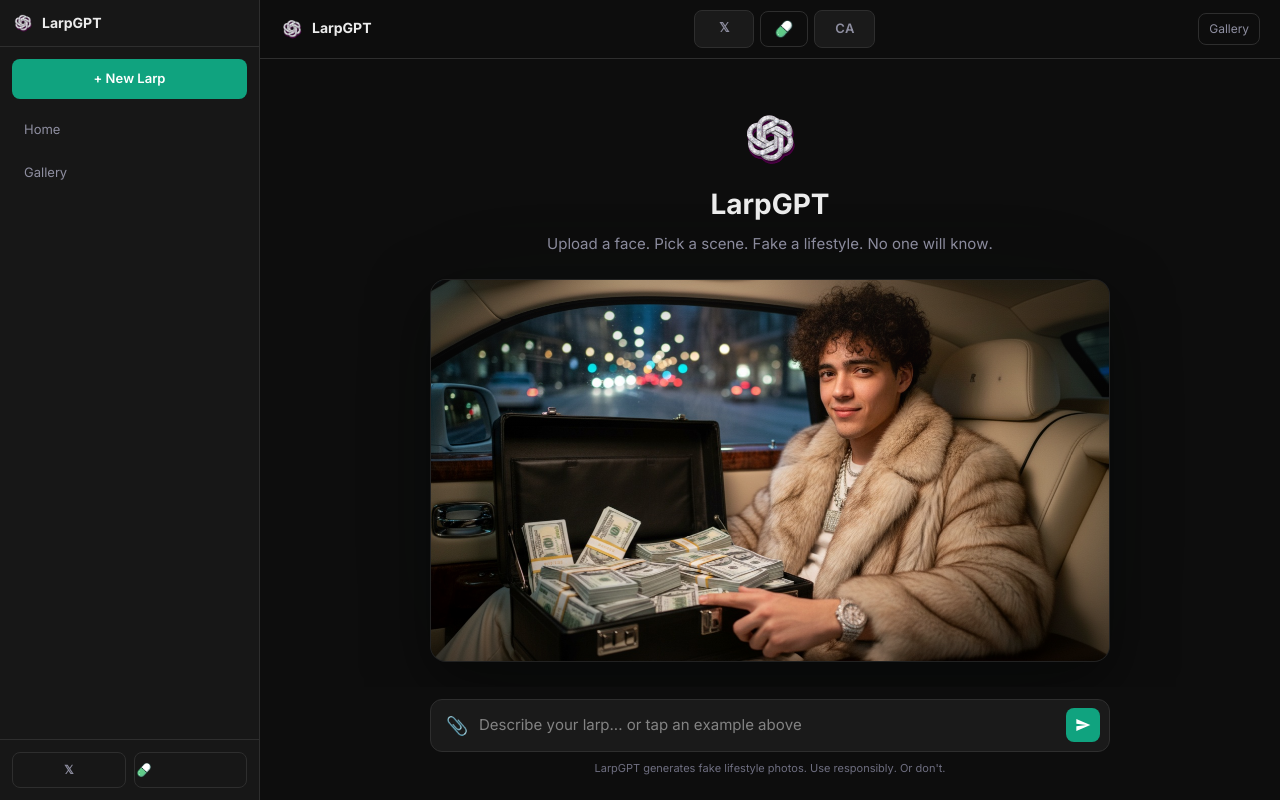
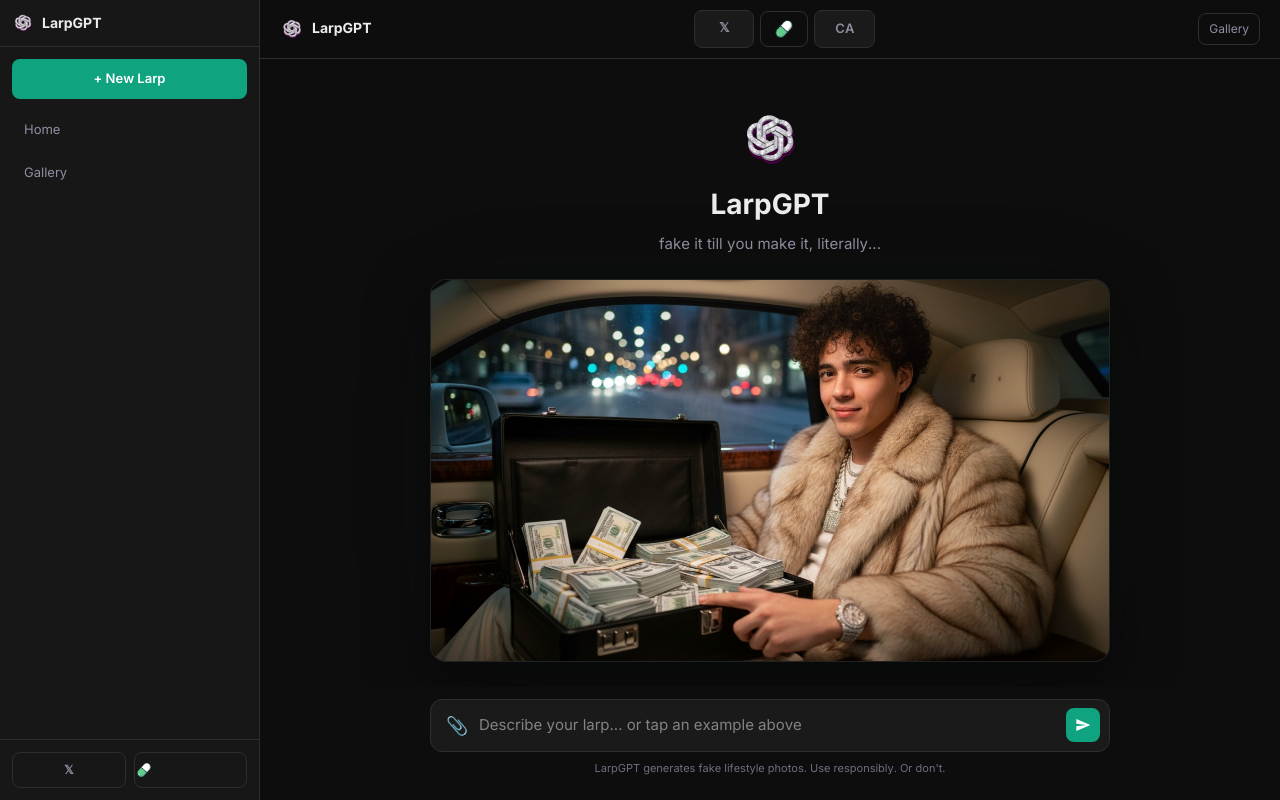
Before and after one commit to jamalthebot6900-glitch/larpgpt, a Next.js app: page / in a window 1280 px wide. Built offline with nearby package versions, Linux system fonts and the light colour scheme.

Commit message:
update tagline

```diff
--- a/src/app/page.tsx
+++ b/src/app/page.tsx
@@ -195,7 +195,7 @@
                   className="text-[14px] md:text-[15px] mb-6 animate-fadeIn"
                   style={{ color: "var(--text-secondary)" }}
                 >
-                  Upload a face. Pick a scene. Fake a lifestyle. No one will know.
+                  fake it till you make it, literally...
                 </p>
 
                 <Showcase />
```
